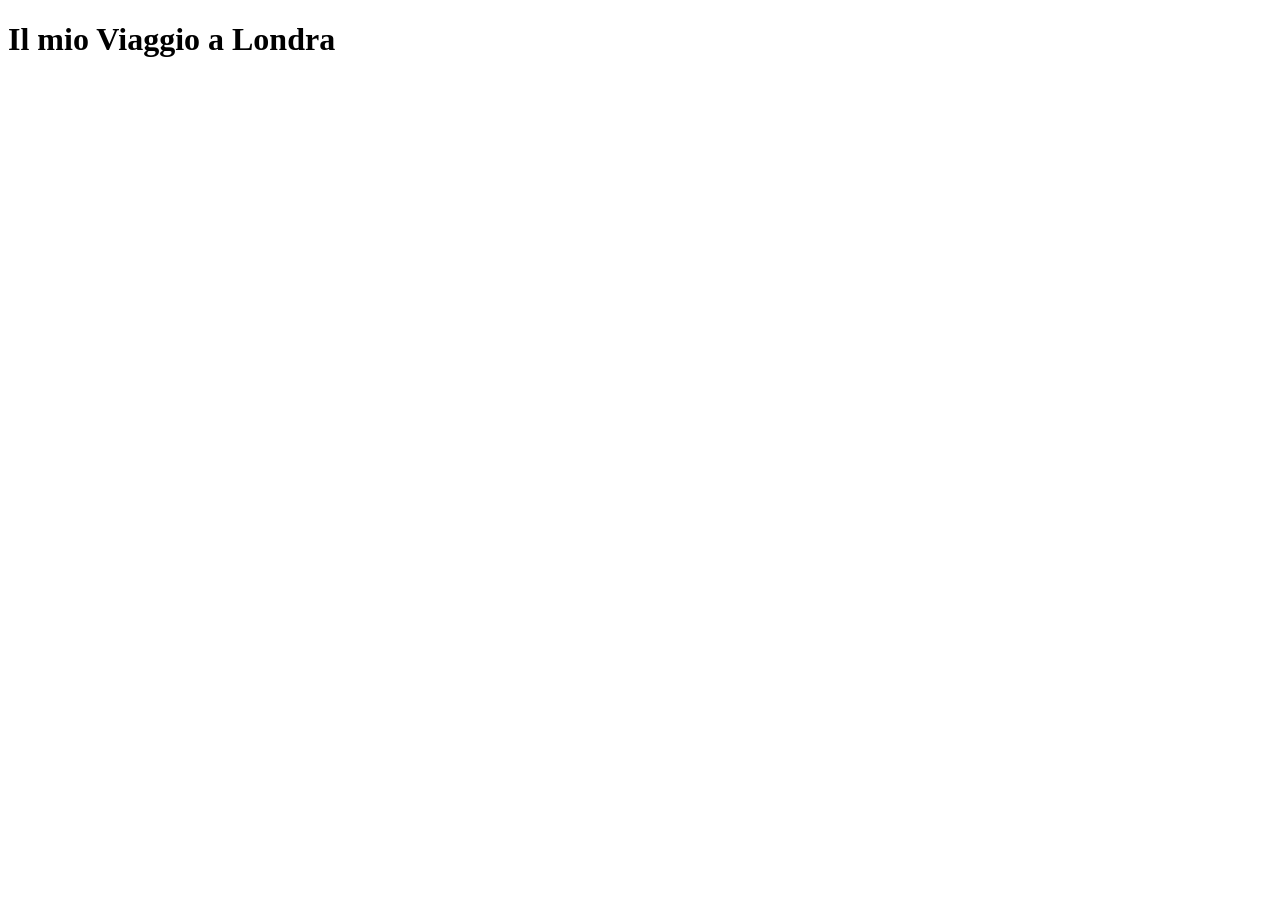
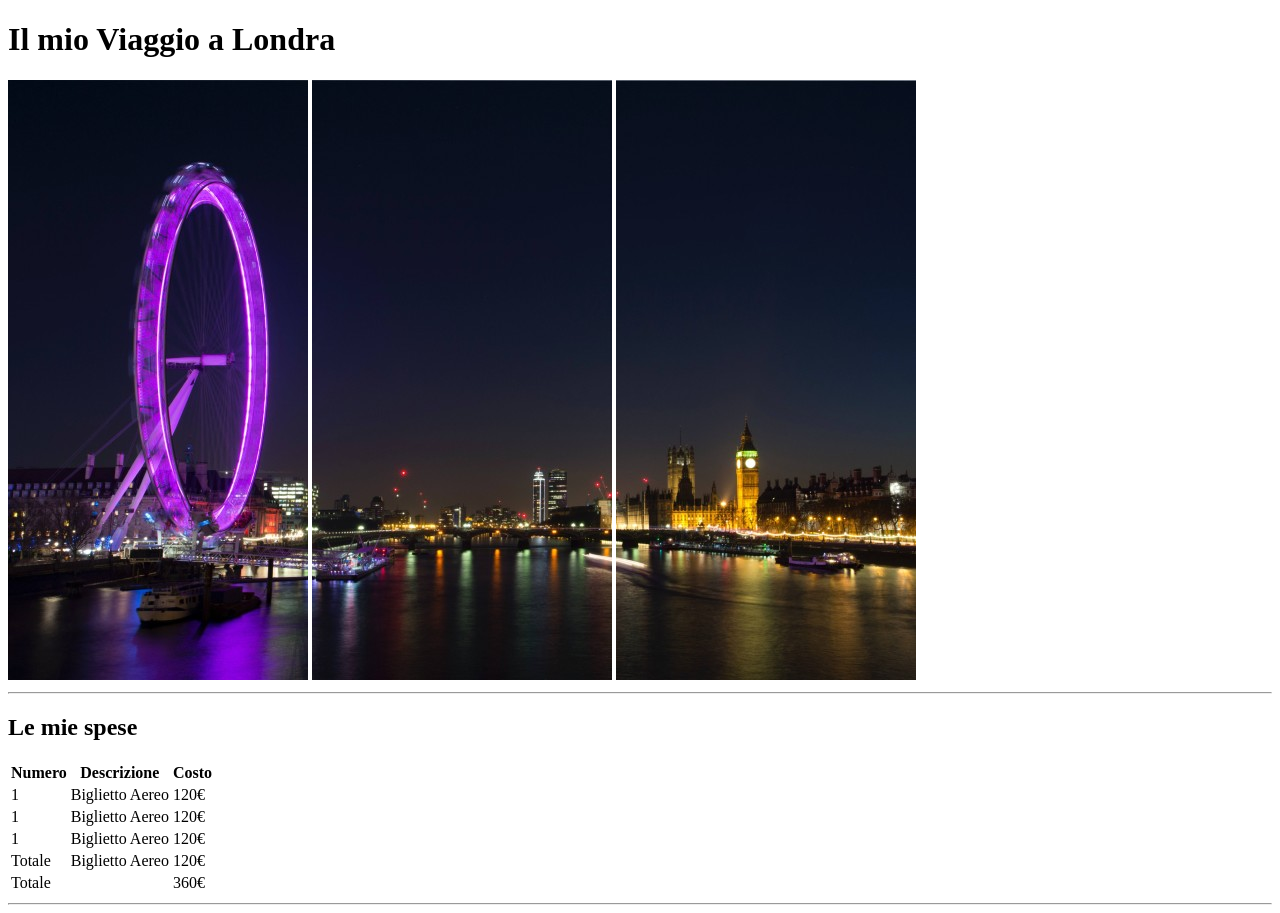
Before and after one commit to mirkobechini/html-london-trip, a plain HTML site: page index.html in a window 1280 px wide. Before the commit the page ends 800 px from the top, so only its background shows below. Drawn offline with Linux system fonts and the light colour scheme.

Commit message:
add panoramic and outgoings section

```diff
--- a/index.html
+++ b/index.html
@@ -9,7 +9,7 @@
 
 <body>
 
-    <!--header-->
+    <!-- header -->
 
     <header>
         <h1>
@@ -17,8 +17,81 @@
         </h1>
     </header>
 
-    <!--header-->
+    <!-- /header -->
 
+    <!-- page content -->
+
+    <!-- first row images -->
+    <div>
+        <img src="./img/pexels-bill-emrich-230794-0.jpg" alt="prima immagine della panoramica notturna">
+        <img src="./img/pexels-bill-emrich-230794-1.jpg" alt="seconda immagine della panoramica notturna">
+        <img src="./img/pexels-bill-emrich-230794-2.jpg" alt="terza immagine della panoramica notturna">
+    </div>
+    <!--/first row images -->
+
+    <hr>
+
+    <!-- outgoings -->
+    <div>
+        <h2>
+            Le mie spese
+        </h2>
+
+        <table>
+
+            <!-- table header -->
+            <thead>
+                <tr>
+                    <th>Numero</th>
+                    <th>Descrizione</th>
+                    <th>Costo</th>
+                </tr>
+            </thead>
+            <!-- /table header -->
+
+            <!-- table body-->
+            <tbody>
+                <tr>
+                    <td>1</td>
+                    <td>Biglietto Aereo</td>
+                    <td>120&euro;</td>
+                </tr>
+                <tr>
+                    <td>1</td>
+                    <td>Biglietto Aereo</td>
+                    <td>120&euro;</td>
+                </tr>
+                <tr>
+                    <td>1</td>
+                    <td>Biglietto Aereo</td>
+                    <td>120&euro;</td>
+                </tr>
+                <tr>
+                    <td>Totale</td>
+                    <td>Biglietto Aereo</td>
+                    <td>120&euro;</td>
+                </tr>
+            </tbody>
+            <!-- /table body-->
+
+            <!-- table footer-->
+            <tfoot>
+                <tr>
+                    <td>Totale</td>
+                    <td></td>
+                    <td>360&euro;</td>
+                </tr>
+            </tfoot>
+            <!-- /table footer-->
+
+        </table>
+
+    </div>
+    <!-- /outgoings -->
+
+    <hr>
+
+    <!-- /page content -->
 
 </body>
 
```
